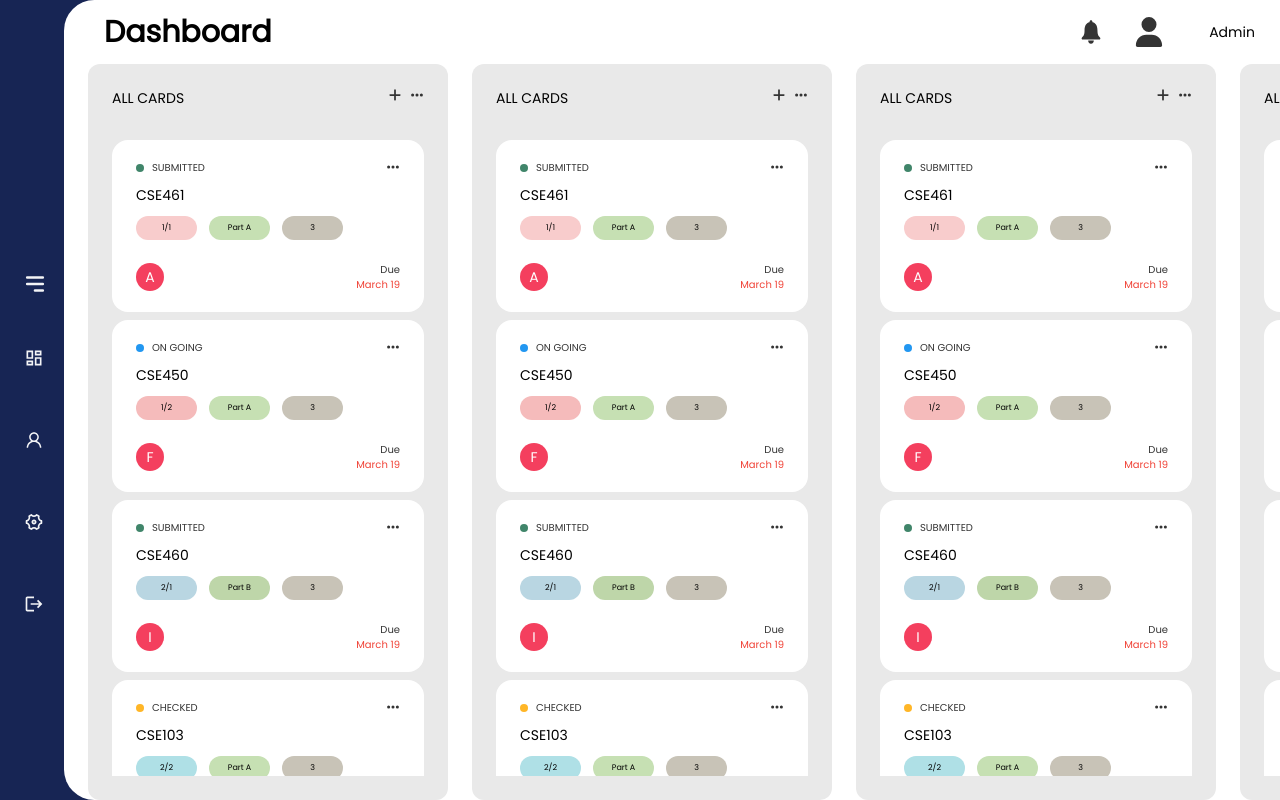
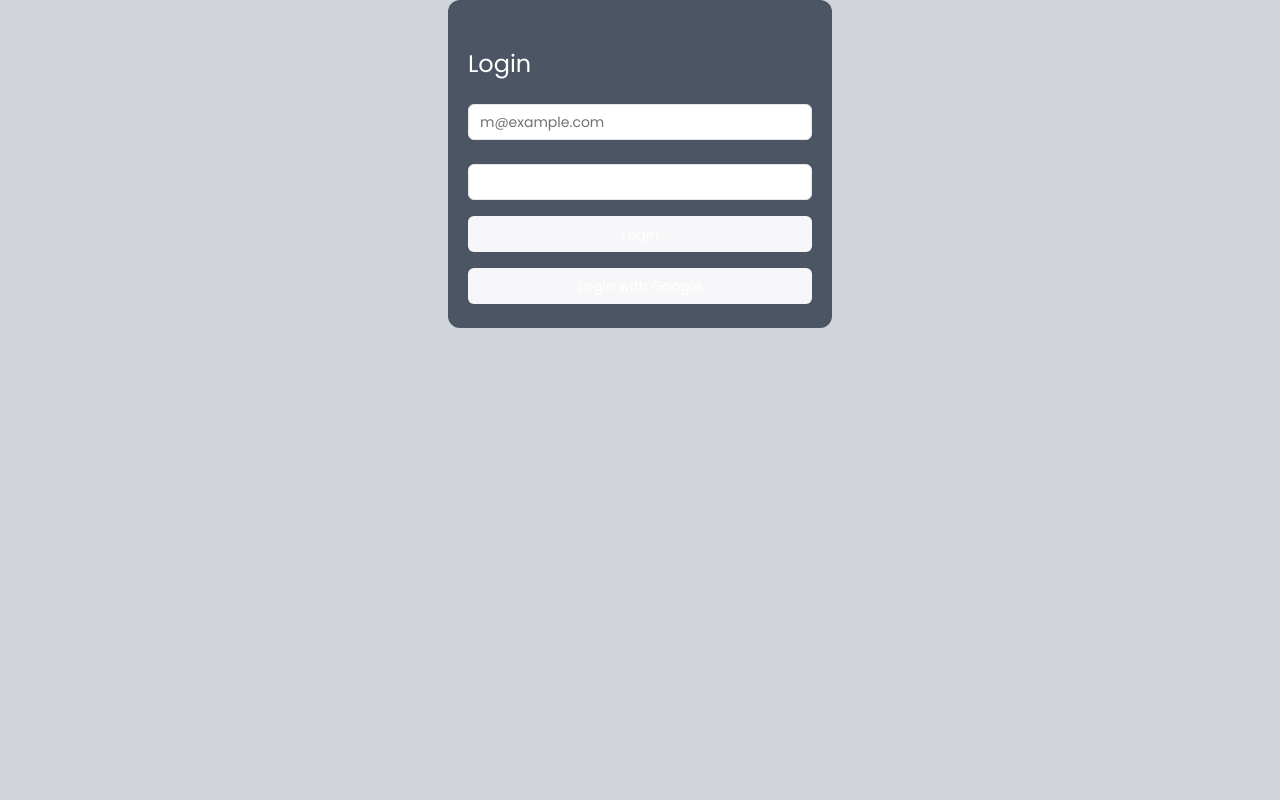
Before and after one commit to Fahad-Bin-Mahbub/Project_350_Frontend, a React (Vite) app: page / in a window 1280 px wide. Built offline with nearby package versions, Linux system fonts and the light colour scheme; some icons are missing.

Commit message:
a basic login page made, further changes needed

```diff
--- a/src/App.jsx
+++ b/src/App.jsx
@@ -5,7 +5,7 @@ import StatusTag from "./components/StatusTag";
 import { TaskCardProvider } from "./context/TaskCardProvider";
 import AdminDashboard from "./pages/Admin/AdminDashboard";
 import DashboardPage from "./pages/DashboardPage";
-// import LoginPage from "./pages/LoginPage";
+import LoginPage from "./pages/LoginPage";
 
 function App() {
 	return (
@@ -16,9 +16,9 @@ function App() {
 				{/* <ClosedSidebar /> */}
 				{/* <Sidebar /> */}
 				{/* <CardSection TaskCardsData={taskCardData} SectionName={"All cards"} /> */}
-				<DashboardPage />
+				{/* <DashboardPage /> */}
 				{/* <AdminDashboard /> */}
-				{/* <LoginPage /> */}
+				<LoginPage />
 			</TaskCardProvider>
 		</>
 	);
--- a/src/pages/LoginPage.jsx
+++ b/src/pages/LoginPage.jsx
@@ -1,34 +1,82 @@
-// import React from "react";
-// import {
-// 	Button,
-// 	ControlLabel,
-// 	Form,
-// 	FormControl,
-// 	FormGroup,
-// 	Panel,
-// } from "rsuite";
+import EyeIcon from "@rsuite/icons/legacy/Eye";
+import EyeSlashIcon from "@rsuite/icons/legacy/EyeSlash";
+import { useState } from "react";
+import { Button, Input, InputGroup } from "rsuite";
 
-// const LoginPage = () => {
-// 	return (
-// 		<div>
-// 			<Panel header={<h3>Login</h3>} bordered>
-// 				<Form fluid>
-// 					<FormGroup>
-// 						<ControlLabel>Email</ControlLabel>
-// 						<FormControl name="email" type="email" />
-// 					</FormGroup>
-// 					<FormGroup>
-// 						<ControlLabel>Password</ControlLabel>
-// 						<FormControl name="password" type="password" />
-// 					</FormGroup>
-// 					<Button appearance="primary">Login</Button>
-// 				</Form>
-// 			</Panel>
-// 			<div>
-// 				<Button appearance="ghost">Sign in with Google</Button>
-// 			</div>
-// 		</div>
-// 	);
-// };
+// TODO: place the card center of the page
+const LoginPage = () => {
+	const [visible, setVisible] = useState(false);
+	const [email, setEmail] = useState("");
+	const [pass, setPass] = useState("");
 
-// export default LoginPage;
+	const handleChange = () => {
+		setVisible(!visible);
+	};
+
+	const doLogin = () => {
+		// TODO: call api for login
+
+		setEmail("");
+		setPass("");
+	};
+
+	const doGoogleLogin = () => {
+		// TODO: call api for google login
+	};
+
+	return (
+		<div className="h-screen bg-gray-300 ">
+			<div className="mx-auto max-w-sm  bg-gray-600 px-5 py-6 rounded-xl">
+				<div className="py-6">
+					<div className="text-2xl text-white">Login</div>
+				</div>
+				<div className="grid gap-4">
+					<div className="grid gap-2">
+						{/* <Label htmlFor="email">Email</Label> */}
+						<InputGroup inside>
+							<Input
+								id="email"
+								type="email"
+								placeholder="m@example.com"
+								required
+								value={email}
+								onChange={(value) => setEmail(value)}
+							/>
+						</InputGroup>
+					</div>
+					<div className="grid gap-2">
+						<div className="flex items-center">
+							{/* <Label htmlFor="password">Password</Label> */}
+							{/* <Link href="#" className="ml-auto inline-block text-sm underline">
+                Forgot your password?
+              </Link> */}
+						</div>
+						<InputGroup inside>
+							<Input
+								type={visible ? "text" : "password"}
+								required
+								value={pass}
+								onChange={(value) => setPass(value)}
+							/>
+							<InputGroup.Button onClick={handleChange}>
+								{visible ? <EyeIcon /> : <EyeSlashIcon />}
+							</InputGroup.Button>
+						</InputGroup>
+					</div>
+					<Button type="submit" className="w-full text-white" onClick={doLogin}>
+						Login
+					</Button>
+					<Button
+						variant="outline"
+						className="w-full text-white"
+						onClick={doGoogleLogin}
+					>
+						Login with Google
+					</Button>
+				</div>
+			</div>
+		</div>
+	);
+};
+
+export default LoginPage;
```
Also changed, not shown: src/components/SlidePane.jsx (+1 -83 lines).
